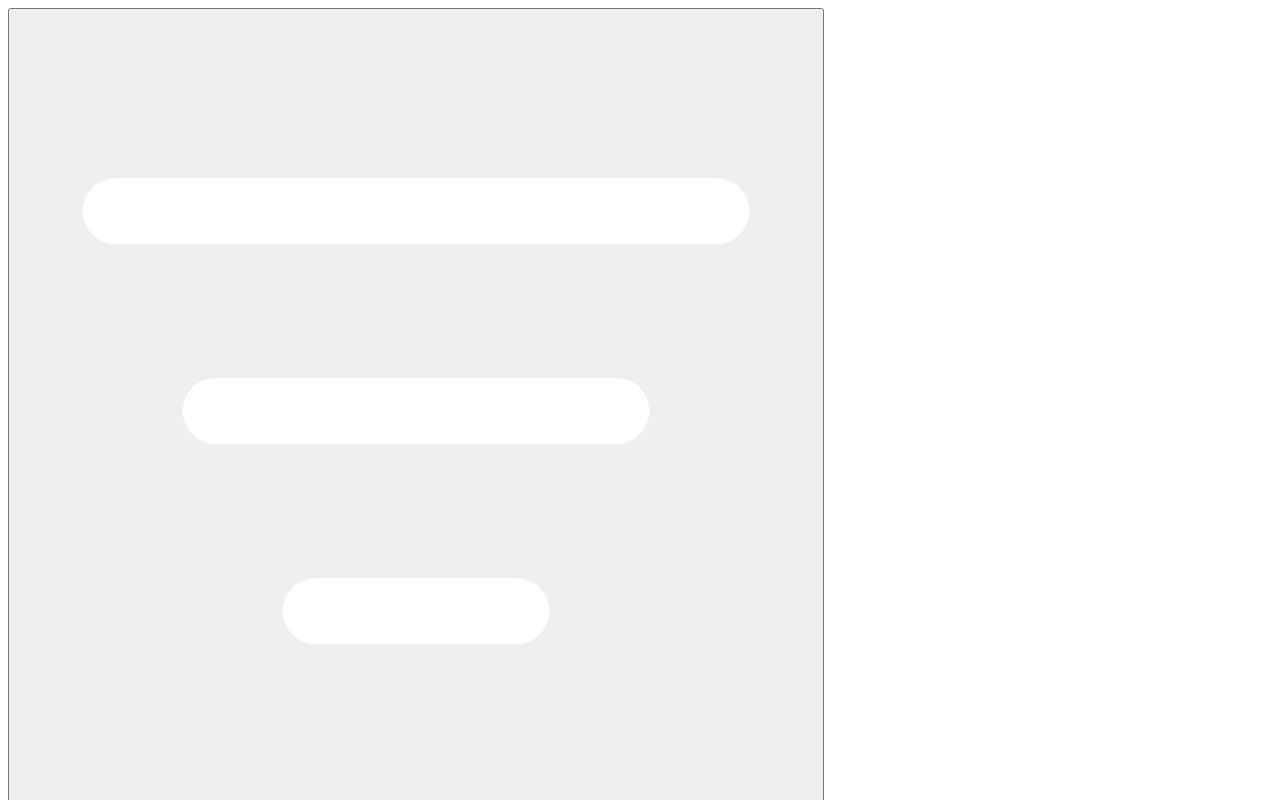
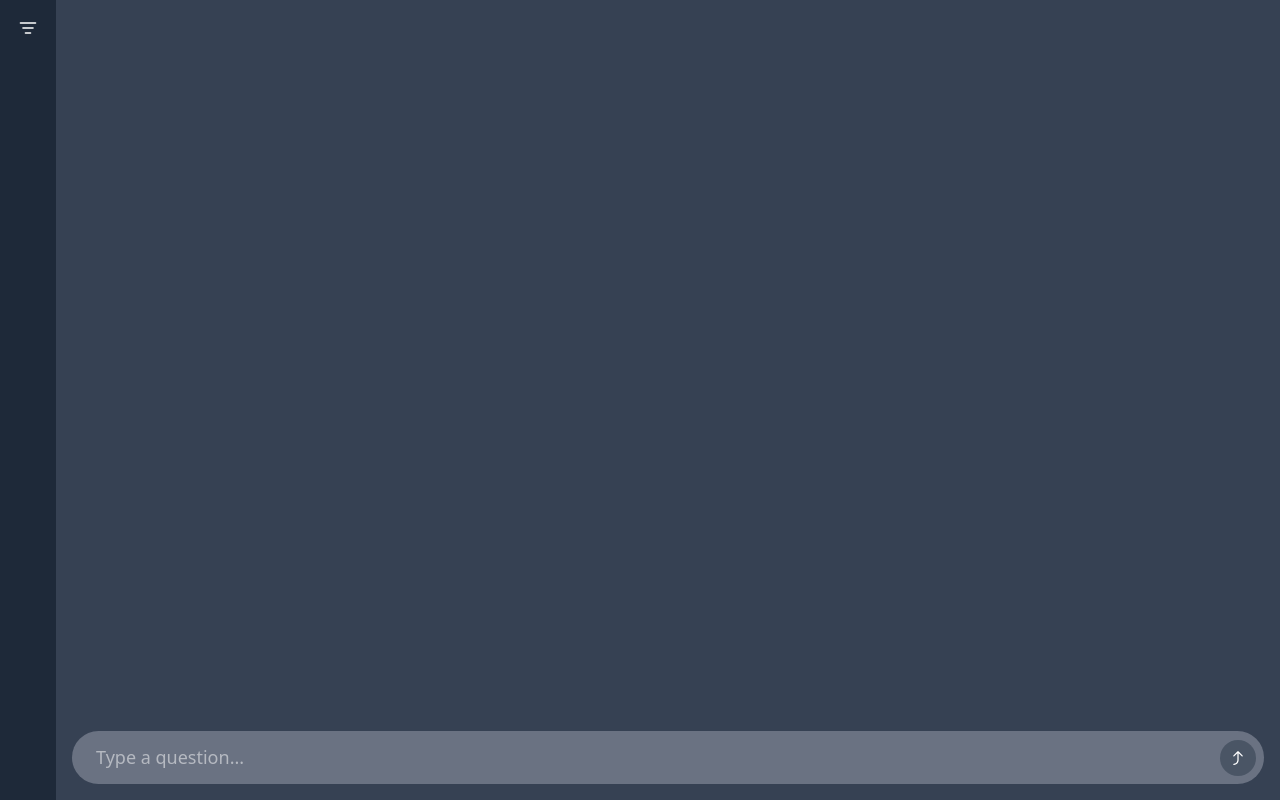
Before and after one commit to peter115342/Virtual_Data_Analyst-TP, a React (Vite) app in the folder frontend/: page / in a window 1280 px wide. Shown: the top 800 px of the page. Built offline with nearby package versions, Linux system fonts and the light colour scheme.

Commit message:
feat: react+tailwind FE in Docker

```diff
--- a/frontend/src/index.css
+++ b/frontend/src/index.css
@@ -0,0 +1 @@
+@import "tailwindcss";
--- a/frontend/vite.config.js
+++ b/frontend/vite.config.js
@@ -1,9 +1,10 @@
 import { defineConfig } from 'vite'
 import react from '@vitejs/plugin-react'
+import tailwindcss from '@tailwindcss/vite'
 
 // https://vitejs.dev/config/
 export default defineConfig({
-  plugins: [react()],
+  plugins: [react(), tailwindcss()],
   server: {
     host: true,
     port: 5173,
```
Also changed, not shown: 2 other files (tests, documents, lock files or other folders).
